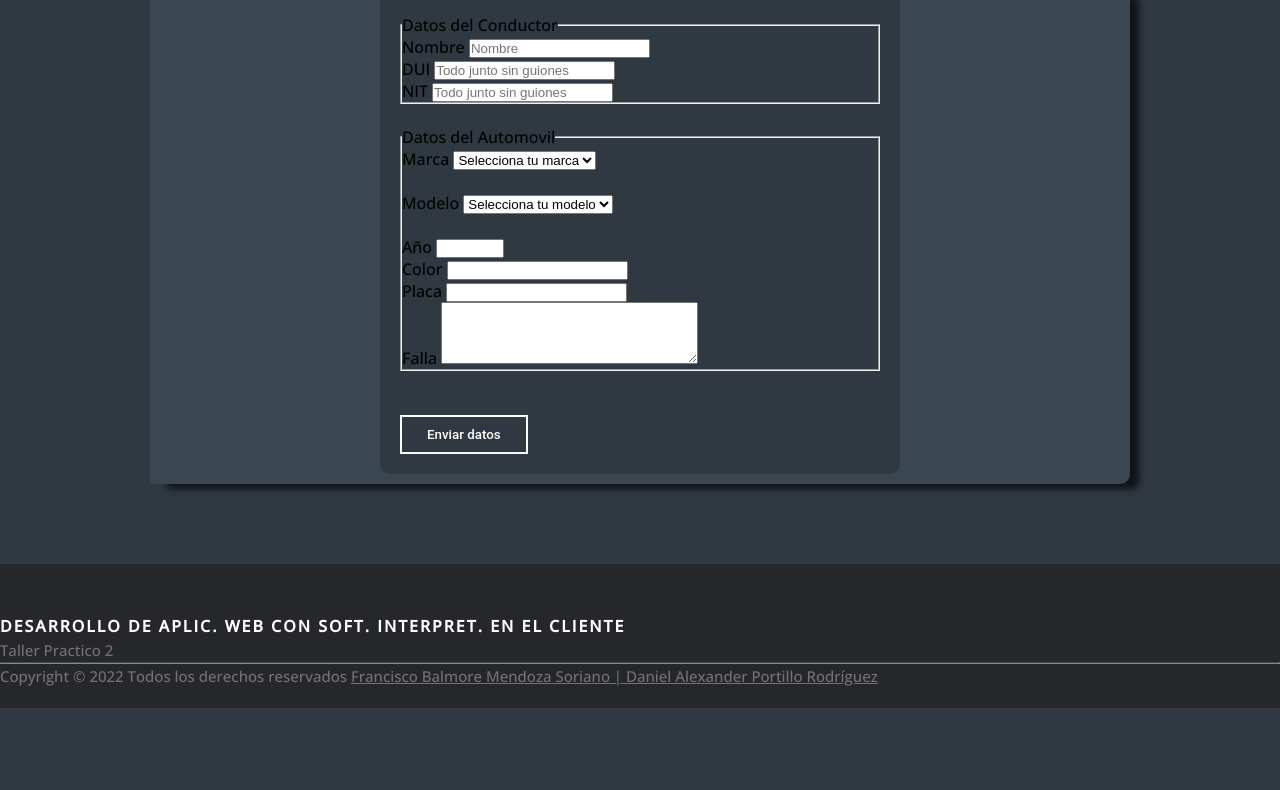
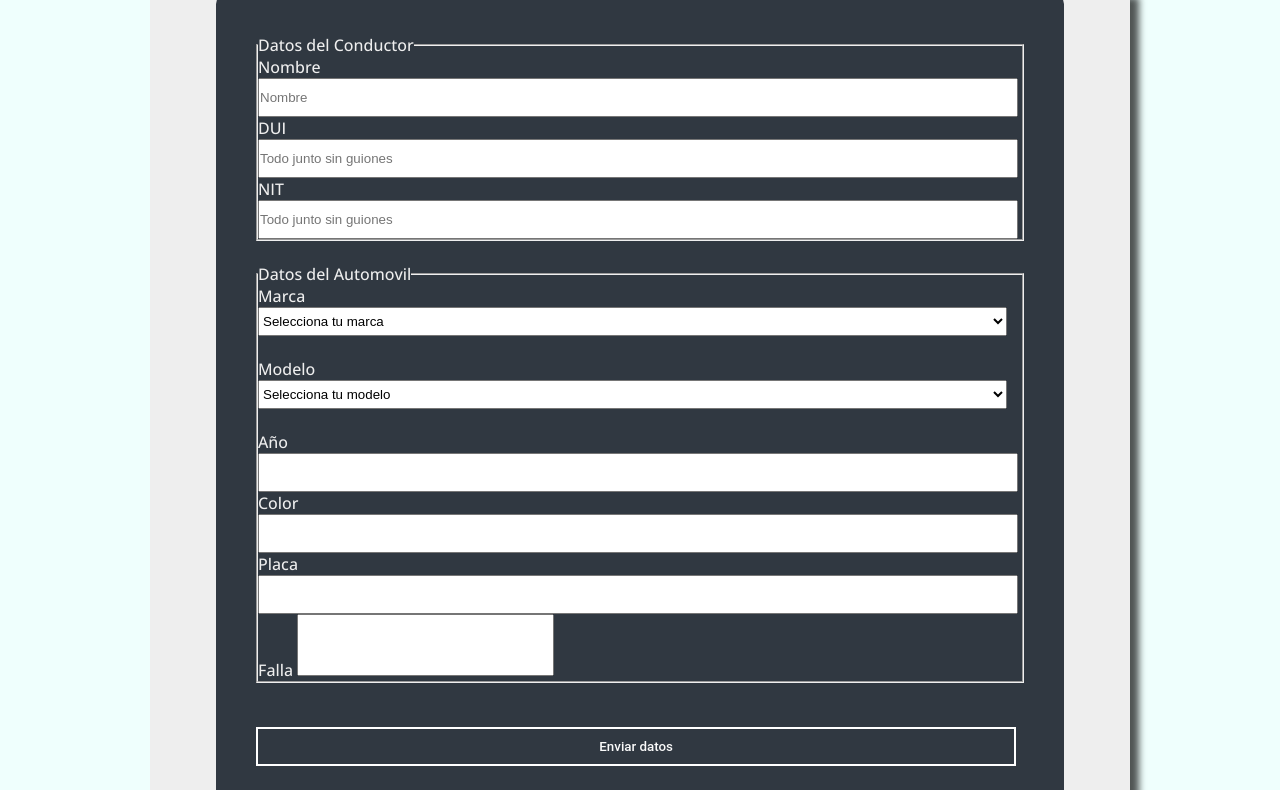
Before and after one commit to FrankMen06/Taller3-Repo, a plain HTML site: page index.html in a window 1280 px wide. Shown: the part 59-849 px from the top of the page. Before the commit the page ends 800 px from the top, so only its background shows below. Drawn offline with nearby package versions, Linux system fonts and the light colour scheme; a script that the page names is missing.

Commit message:
Agregar estilos faltantes

```diff
--- a/css/style.css
+++ b/css/style.css
@@ -6,38 +6,62 @@
     margin: 0;
 }
 
+/*diseño del body*/
 body
 {
-    background: #303841;
+    background: #EFFFFD;
     font-family: 'Open Sans', sans-serif;
 }
 
 h1
 {
-    color: #EEEEEE;
+    color: #42C2FF;
     text-align: center;
 }
 
+/*diseños para el section que se esta usando*/
+
 section
 {
-    background: #3A4750;
+    background: #eee;
     margin: 0 auto;
     padding: 10px;
     max-width: 75%;
-    max-height: 75%;
+    height: 70%;
     border-radius: 10px 5px 10px 5px;
     box-shadow: 13px 9px 7px -4px rgba(0,0,0,0.67);
     -webkit-box-shadow: 13px 9px 7px -4px rgba(0,0,0,0.67);
     -moz-box-shadow: 13px 9px 7px -4px rgba(0,0,0,0.67);
 }
 
+/*Diseños para el formulario*/
+.datos
+{
+  color: #eee;
+  margin: 0 auto;
+}
+
 .formulario
 {
-	width: 50%;
-	padding:20px;
-	border-radius:10px;
-	margin:auto;
+	width: 80%;
+  height: 50%;
+	padding: 40px;
+	border-radius: 10px;
+	margin: auto;
 	background-color:#303841;
+}
+
+/*Diseño para los input del formulario*/
+.formulario input
+{
+  width: 99%;
+  padding: 10px 0;
+}
+
+.formulario select
+{
+  width: 98%;
+  padding: 5px 0;
 }
 
 .btn41-43 {
@@ -55,7 +79,7 @@ section
 .btn-41 {
   border: 2px solid rgb(255, 255, 255);
   z-index: 1;
-    color: white;
+  color: rgb(255, 255, 255);
 }
 
 .btn-41:after {
@@ -83,6 +107,10 @@ section
 
 .btn-41:active {
   top: 2px;
+}
+
+textarea{
+  resize: none;
 }
 
 .site-footer
@@ -140,3 +168,52 @@ section
 {
   display:inline-block
 }
+
+.btn41-43 {
+    padding: 10px 25px;
+    font-family: "Roboto", sans-serif;
+    font-weight: 500;
+    background: transparent;
+    outline: none !important;
+    cursor: pointer;
+    transition: all 0.3s ease;
+    position: relative;
+    display: inline-block;
+  }
+
+  .btn-41 {
+    border: 2px solid rgb(255, 255, 255);
+    z-index: 1;
+    color: rgb(250, 250, 250);
+  }
+
+  .btn-41:after {
+    position: absolute;
+    content: "";
+    width: 0;
+    height: 100%;
+    top: 0;
+    left: 0;
+    direction: rtl;
+    z-index: -1;
+    background: rgb(255, 255, 255);
+    transition: all 0.3s ease;
+  }
+
+  .btn-41:hover {
+    color: rgb(0, 172, 240);
+  }
+
+  .btn-41:hover:after {
+    left: auto;
+    right: 0;
+    width: 100%;
+  }
+
+  .btn-41:active {
+    top: 2px;
+  }
+
+textarea{
+    resize: none;
+}
```
Lines whose indentation alone changed are shown as unchanged.
